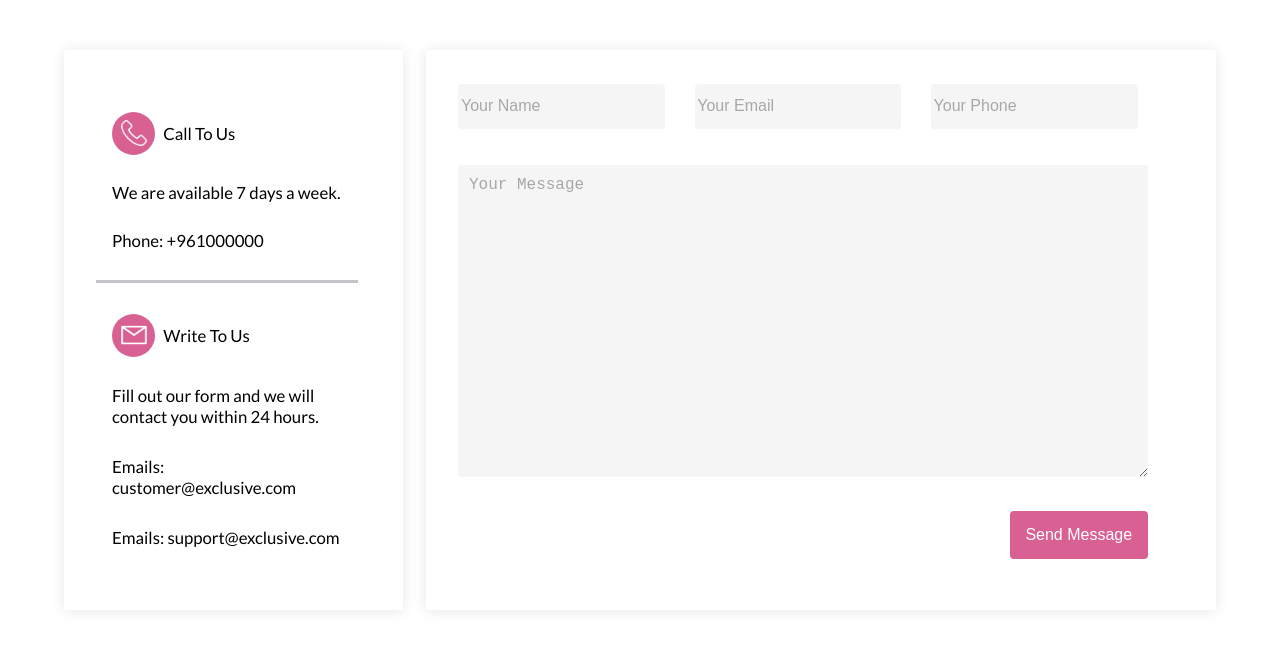
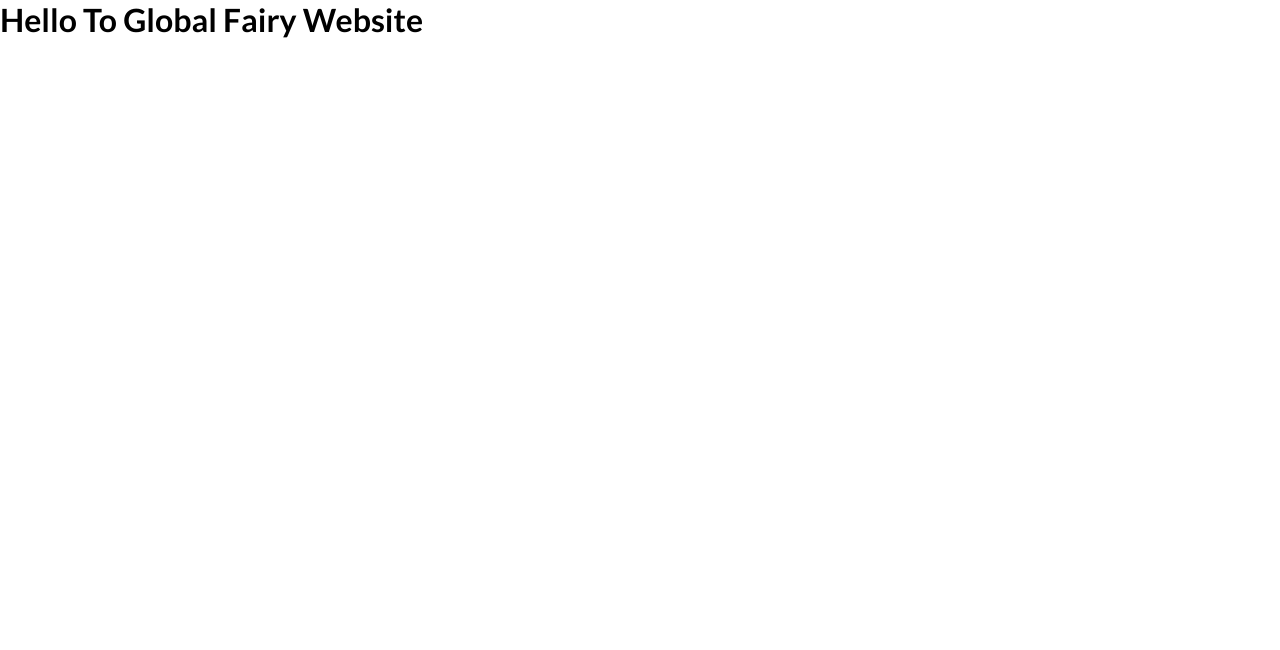
Before and after one commit to YahyaNashar22/Global-Fairy-front-end, a React (Create React App) app in the folder global-fairy/: page /home in a window 1280 px wide. Shown: the top 650 px of the page. Built offline with nearby package versions, Linux system fonts and the light colour scheme.

Commit message:
delete comments

```diff
--- a/global-fairy/src/components/Contact/ContactSection.module.css
+++ b/global-fairy/src/components/Contact/ContactSection.module.css
@@ -6,10 +6,9 @@
     display: flex;
     flex-direction: row;
     gap: 2%;
-    height: 70vh; /* return it to 60*/
+    height: 70vh;
     padding: auto;
 }
-
 .contactNb {
     display: flex;
     padding: 2em 2em 2em 2em;
@@ -22,7 +21,6 @@
 
 .callUs {
     height: 40%;
-
 }
 .callUs , .msgUs{
     width: 95%;
@@ -65,7 +63,6 @@
     background-color: var(--thulian-pink);
     justify-content: center;
     align-items: center;
-    /* display: flex; */
 }
 .imgHolder{
     display: flex;
@@ -76,7 +73,6 @@
 }
 .textHolder{
     font-size: 1.05em;
-
 }
 
 .contactForm {
@@ -86,9 +82,7 @@
     width: 70%;
     box-shadow: 0px 1px 13px 0px rgba(0, 0, 0, 0.1);
     padding: 2em;
-    /* border: 1px solid red; */
     height: 100%;
-
 }
 
 .inputsHolder {
@@ -99,9 +93,7 @@
 }
 .inputsHolder , .msgHolder , .btnHolder{
     width: 95%;
-
 }
-
 
 .msgHolder {
     display: flex;
@@ -131,8 +123,6 @@
     background: #F5F5F5;
     padding: 0.8em 0 0em 0.8em;
     border-style: none;
-    /* margin-right: 10px;
-    margin-top: 10px; */
     height: 90%;
     margin:  auto;
 
@@ -186,7 +176,6 @@
         height: 70%;
     }
     .imgHolderX{
-        /* display: inline-flex; */
         width: 2.2em;
         height: 2.2em;
     }
--- a/global-fairy/src/pages/Home/Home.js
+++ b/global-fairy/src/pages/Home/Home.js
@@ -1,19 +1,11 @@
-// import Header from "../../layout/Header/Header"
+import Header from "../../layout/Header/Header"
 import "./Home.module.css"
-// import Numbers from "../../components/Numbers/Numbers"
-// import BrandHeader from "../../components/brandHeader/BrandHeader"
-// import CategoriesHeader from "../../components/Categories/CategoriesHeader"
-import ContactSection from "../../components/Contact/ContactSection"
+
 
 const Home = () => {
 return(
     <div>
-        {/* <Header /> */}
-        {/* <CategoriesHeader></CategoriesHeader>
-        <BrandHeader></BrandHeader> */}
-        {/* <Numbers/> */}
-        <ContactSection></ContactSection>
-
+        <Header />
 
     </div>
 )
```
